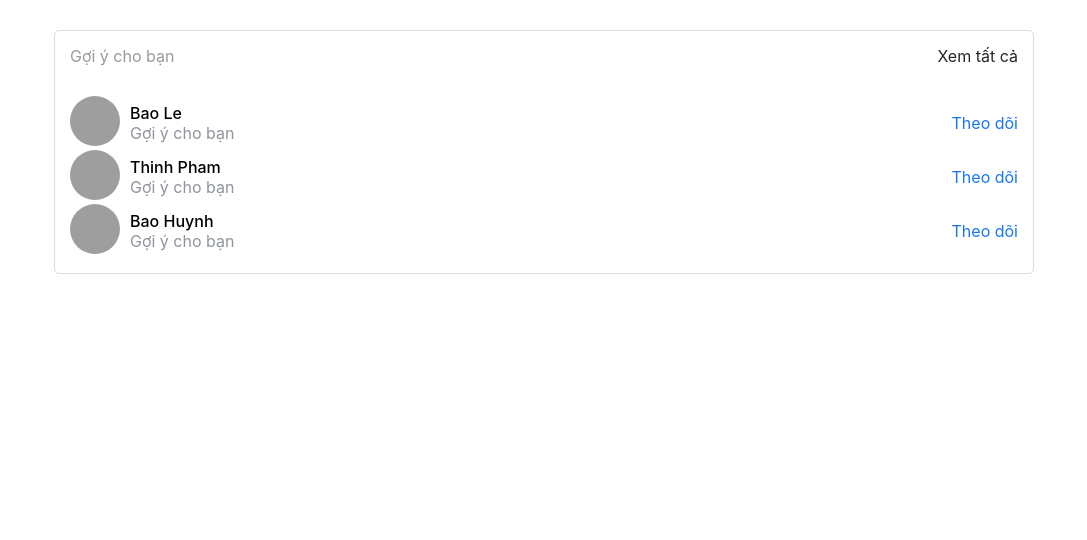
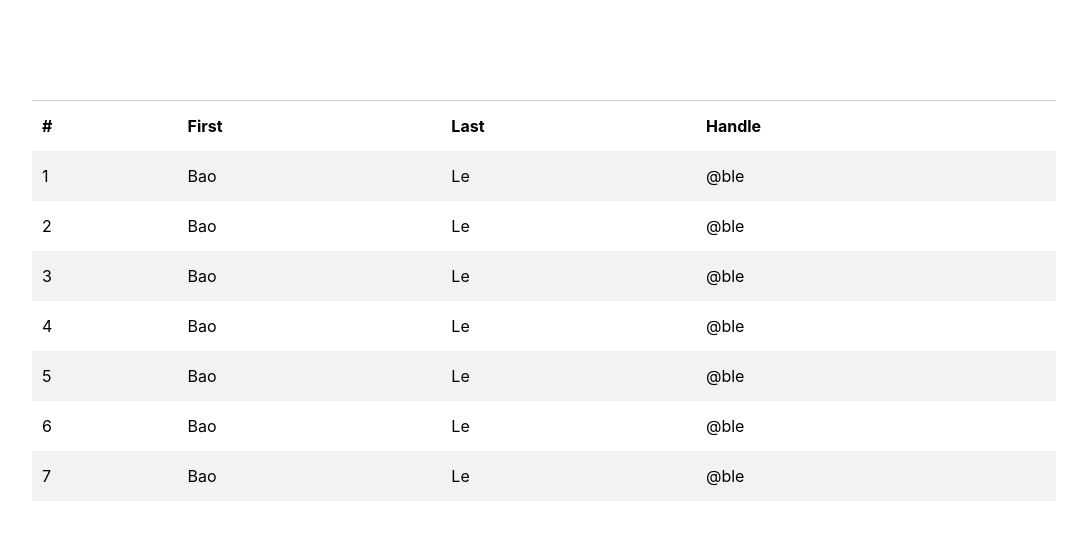
Before and after one commit to KimBao1306/codersx-react-todo-list, a React (Create React App) app: page / in a window 1280 px wide. Shown: the top 540 px of the page, without its empty margins (96-1183 px from the left). Built offline with nearby package versions, Linux system fonts and the light colour scheme; grey boxes are pictures that could not be loaded.

Commit message:
add component Table

```diff
--- a/src/App.js
+++ b/src/App.js
@@ -1,16 +1,21 @@
 import React, {Component} from 'react';
-// import './App.css';
-import RecommendedFriends from './components/recommended/RecommendedFriends.js';
+import './App.css';
+
+import Table from './components/table/Table';
 
 class App extends Component {
 	render() {
 		return (
 			<div className="App">
-				<RecommendedFriends
-					friends={[
-						{img: 'https://picsum.photos/50/50', name: 'Bao Le'},
-						{img: 'https://picsum.photos/50/50', name: 'Thinh Pham'},
-						{img: 'https://picsum.photos/50/50', name: 'Bao Huynh'},
+				<Table
+					users={[
+						{first: 'Bao', last: 'Le', handle: '@ble'},
+						{first: 'Bao', last: 'Le', handle: '@ble'},
+						{first: 'Bao', last: 'Le', handle: '@ble'},
+						{first: 'Bao', last: 'Le', handle: '@ble'},
+						{first: 'Bao', last: 'Le', handle: '@ble'},
+						{first: 'Bao', last: 'Le', handle: '@ble'},
+						{first: 'Bao', last: 'Le', handle: '@ble'},
 					]}
 				/>
 			</div>
--- /dev/null
+++ b/src/components/table/Table.css
@@ -0,0 +1,26 @@
+* {
+	margin: 0;
+	padding: 0;
+	box-sizing: border-box;
+}
+
+.table {
+	width: 80%;
+	margin: 100px auto;
+	border-top: 1px solid rgba(0, 0, 0, 0.2);
+	border-collapse: collapse;
+}
+
+.table tr {
+	height: 50px;
+	text-align: left;
+}
+
+.table td,
+.table th {
+	padding: 10px;
+}
+
+.table .table-content.is-even {
+	background-color: #f2f2f2;
+}
--- /dev/null
+++ b/src/components/table/Table.js
@@ -0,0 +1,38 @@
+import React from 'react';
+import './Table.css';
+
+function Table(props) {
+	return (
+		<table className="table">
+			<thead>
+				<tr className="table-header">
+					<th>#</th>
+					<th>First</th>
+					<th>Last</th>
+					<th>Handle</th>
+				</tr>
+			</thead>
+			<tbody>
+				{props.users.map((u, i) => (
+					<TableRow user={u} id={i} />
+				))}
+			</tbody>
+		</table>
+	);
+}
+
+function TableRow(props) {
+	const {first, last, handle} = props.user;
+	const {id} = props;
+	const className = id % 2 === 0 ? 'table-content is-even' : 'table-content';
+	return (
+		<tr className={className}>
+			<td>{id + 1}</td>
+			<td>{first}</td>
+			<td>{last}</td>
+			<td>{handle}</td>
+		</tr>
+	);
+}
+
+export default Table;
```
